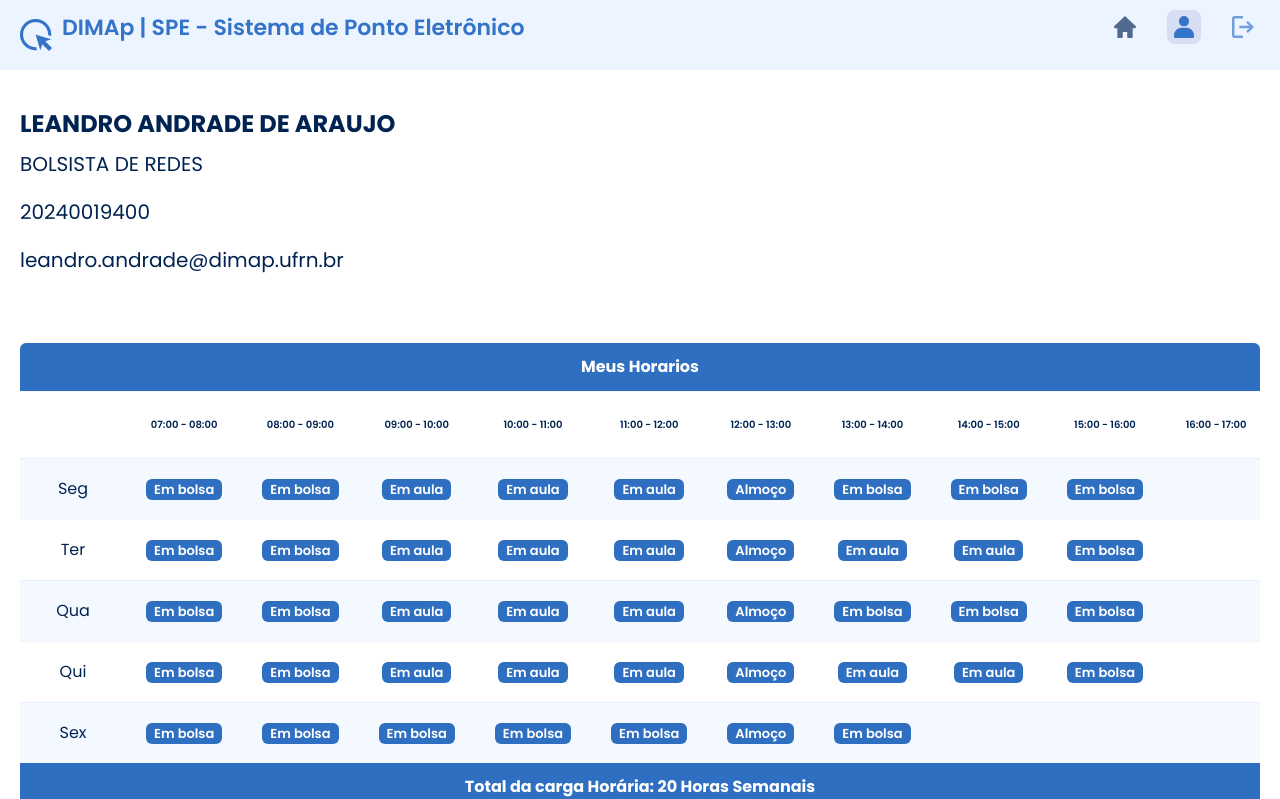
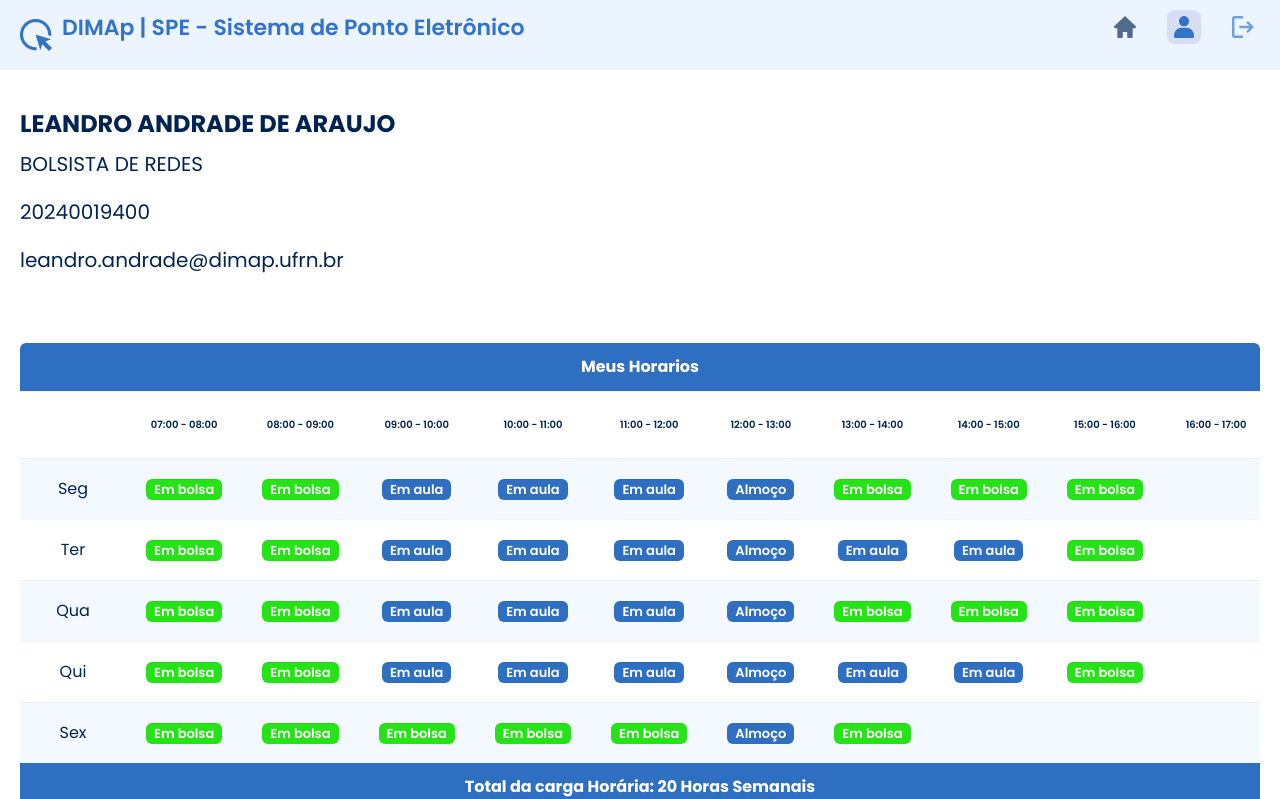
Before and after one commit to leandroaa01/SPE, an Angular app: page /meus-dados in a window 1280 px wide. Shown: the top 799 px of the page. Built offline with nearby package versions, Linux system fonts and the light colour scheme.

Commit message:
correçao da cor do "badge-horario-bolsa"

```diff
--- a/src/app/components/main-bolsista/main-bolsista.component.html
+++ b/src/app/components/main-bolsista/main-bolsista.component.html
@@ -27,73 +27,73 @@
                 <td style="font-size: 10px; font-weight:600">Total de Horas</td>
               <tr>
                 <td>Seg</td>
-                <td><span class="badge badge-horario">Em bolsa</span></td>
-                <td><span class="badge badge-horario">Em bolsa</span></td>
+                <td><span class="badge badge-horario-bolsa">Em bolsa</span></td>
+                <td><span class="badge badge-horario-bolsa">Em bolsa</span></td>
                 <td><span class="badge badge-horario">Em aula</span></td>
                 <td><span class="badge badge-horario">Em aula</span></td>
                 <td><span class="badge badge-horario">Em aula</span></td>
                 <td><span class="badge badge-horario">Almoço </span></td>
-                <td><span class="badge badge-horario">Em bolsa</span></td>
-                <td><span class="badge badge-horario">Em bolsa</span></td>
-                <td><span class="badge badge-horario">Em bolsa</span></td>
+                <td><span class="badge badge-horario-bolsa">Em bolsa</span></td>
+                <td><span class="badge badge-horario-bolsa">Em bolsa</span></td>
+                <td><span class="badge badge-horario-bolsa">Em bolsa</span></td>
                 <td></td>
                 <td></td>
                 <td style="font-size: 12px;"> 4 horas</td>
               </tr>
               <tr>
                 <td>Ter</td>
-                <td><span class="badge badge-horario">Em bolsa</span></td>
-                <td><span class="badge badge-horario">Em bolsa</span></td>
+                <td><span class="badge badge-horario-bolsa">Em bolsa</span></td>
+                <td><span class="badge badge-horario-bolsa">Em bolsa</span></td>
                 <td><span class="badge badge-horario">Em aula</span></td>
                 <td><span class="badge badge-horario">Em aula</span></td>
                 <td><span class="badge badge-horario">Em aula</span></td>
                 <td><span class="badge badge-horario">Almoço </span></td>
                 <td><span class="badge badge-horario">Em aula</span></td>
                 <td><span class="badge badge-horario">Em aula</span></td>
-                <td><span class="badge badge-horario">Em bolsa</span></td>
+                <td><span class="badge badge-horario-bolsa">Em bolsa</span></td>
                 <td></td>
                 <td></td>
                 <td style="font-size: 12px;"> 3 horas</td>
               </tr>
               <tr>
                 <td>Qua</td>
-                 <td><span class="badge badge-horario">Em bolsa</span></td>
-                <td><span class="badge badge-horario">Em bolsa</span></td>
+                 <td><span class="badge badge-horario-bolsa">Em bolsa</span></td>
+                <td><span class="badge badge-horario-bolsa">Em bolsa</span></td>
                 <td><span class="badge badge-horario">Em aula</span></td>
                 <td><span class="badge badge-horario">Em aula</span></td>
                 <td><span class="badge badge-horario">Em aula</span></td>
                 <td><span class="badge badge-horario">Almoço </span></td>
-                <td><span class="badge badge-horario">Em bolsa</span></td>
-                <td><span class="badge badge-horario">Em bolsa</span></td>
-                <td><span class="badge badge-horario">Em bolsa</span></td>
+                <td><span class="badge badge-horario-bolsa">Em bolsa</span></td>
+                <td><span class="badge badge-horario-bolsa">Em bolsa</span></td>
+                <td><span class="badge badge-horario-bolsa">Em bolsa</span></td>
                 <td></td>
                 <td></td>
                 <td style="font-size: 12px;"> 4 horas</td>
               </tr>
               <tr>
                 <td>Qui</td>
-                 <td><span class="badge badge-horario">Em bolsa</span></td>
-                <td><span class="badge badge-horario">Em bolsa</span></td>
+                 <td><span class="badge badge-horario-bolsa">Em bolsa</span></td>
+                <td><span class="badge badge-horario-bolsa">Em bolsa</span></td>
                 <td><span class="badge badge-horario">Em aula</span></td>
                 <td><span class="badge badge-horario">Em aula</span></td>
                 <td><span class="badge badge-horario">Em aula</span></td>
                 <td><span class="badge badge-horario">Almoço </span></td>
                 <td><span class="badge badge-horario">Em aula</span></td>
                 <td><span class="badge badge-horario">Em aula</span></td>
-                <td><span class="badge badge-horario">Em bolsa</span></td>
+                <td><span class="badge badge-horario-bolsa">Em bolsa</span></td>
                 <td></td>
                 <td></td>
                 <td style="font-size: 12px;"> 3 horas</td>
               </tr>
               <tr>
                 <td>Sex</td>
-                 <td><span class="badge badge-horario">Em bolsa</span></td>
-                <td><span class="badge badge-horario">Em bolsa</span></td>
-                <td><span class="badge badge-horario">Em bolsa</span></td>
-                <td><span class="badge badge-horario">Em bolsa</span></td>
-                <td><span class="badge badge-horario">Em bolsa</span></td>
+                 <td><span class="badge badge-horario-bolsa">Em bolsa</span></td>
+                <td><span class="badge badge-horario-bolsa">Em bolsa</span></td>
+                <td><span class="badge badge-horario-bolsa">Em bolsa</span></td>
+                <td><span class="badge badge-horario-bolsa">Em bolsa</span></td>
+                <td><span class="badge badge-horario-bolsa">Em bolsa</span></td>
                 <td><span class="badge badge-horario">Almoço </span></td>
-                <td><span class="badge badge-horario">Em bolsa</span></td>
+                <td><span class="badge badge-horario-bolsa">Em bolsa</span></td>
                 <td></td>
                 <td></td>
                 <td></td>
--- a/src/app/components/main-bolsista/main-bolsista.component.scss
+++ b/src/app/components/main-bolsista/main-bolsista.component.scss
@@ -215,6 +215,12 @@ main{
 }
 .badge-horario{
   background: #2F6FC1;
+  color: white;
+  box-shadow: 0 1px 0 rgba(0,0,0,0.05) inset;
+}
+
+.badge-horario-bolsa{
+  background: #25e317;
   color: white;
   box-shadow: 0 1px 0 rgba(0,0,0,0.05) inset;
 }
```
